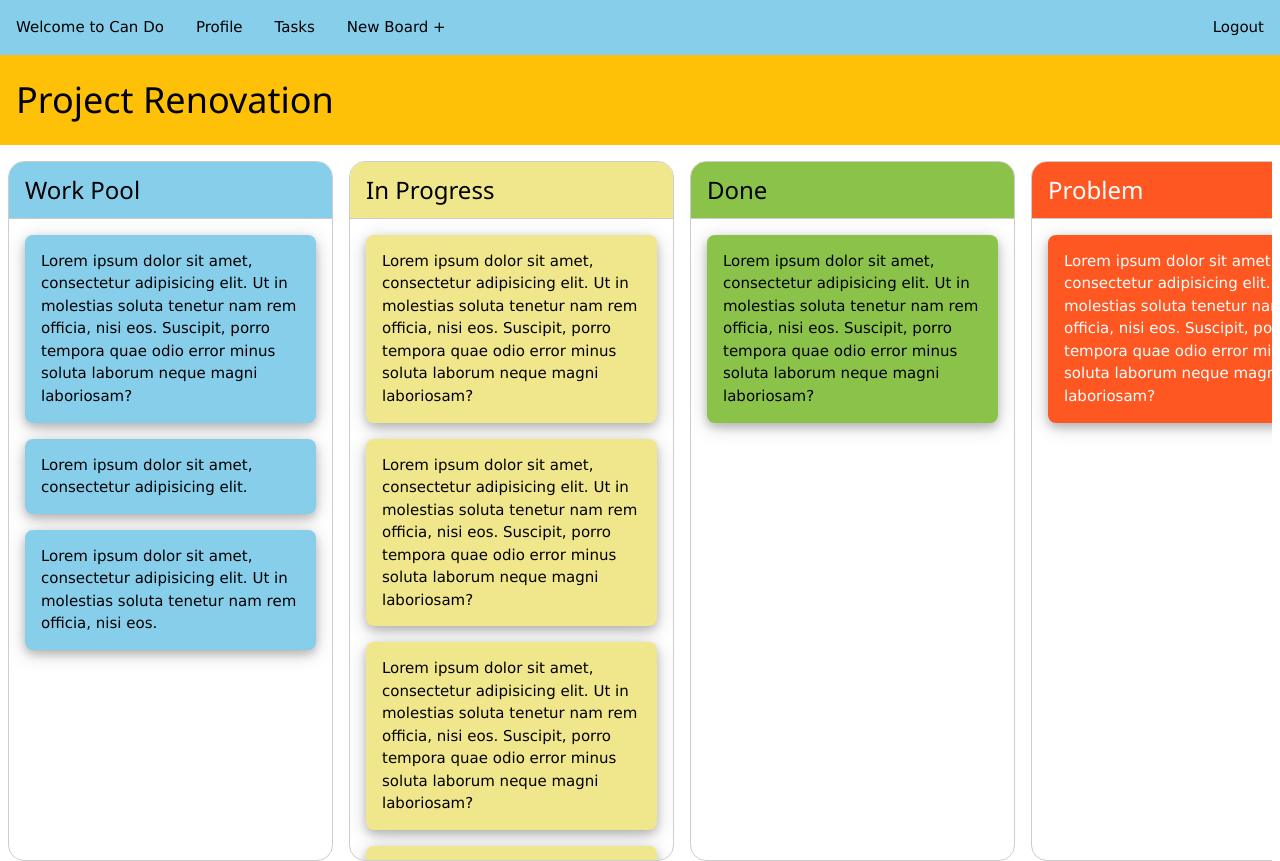
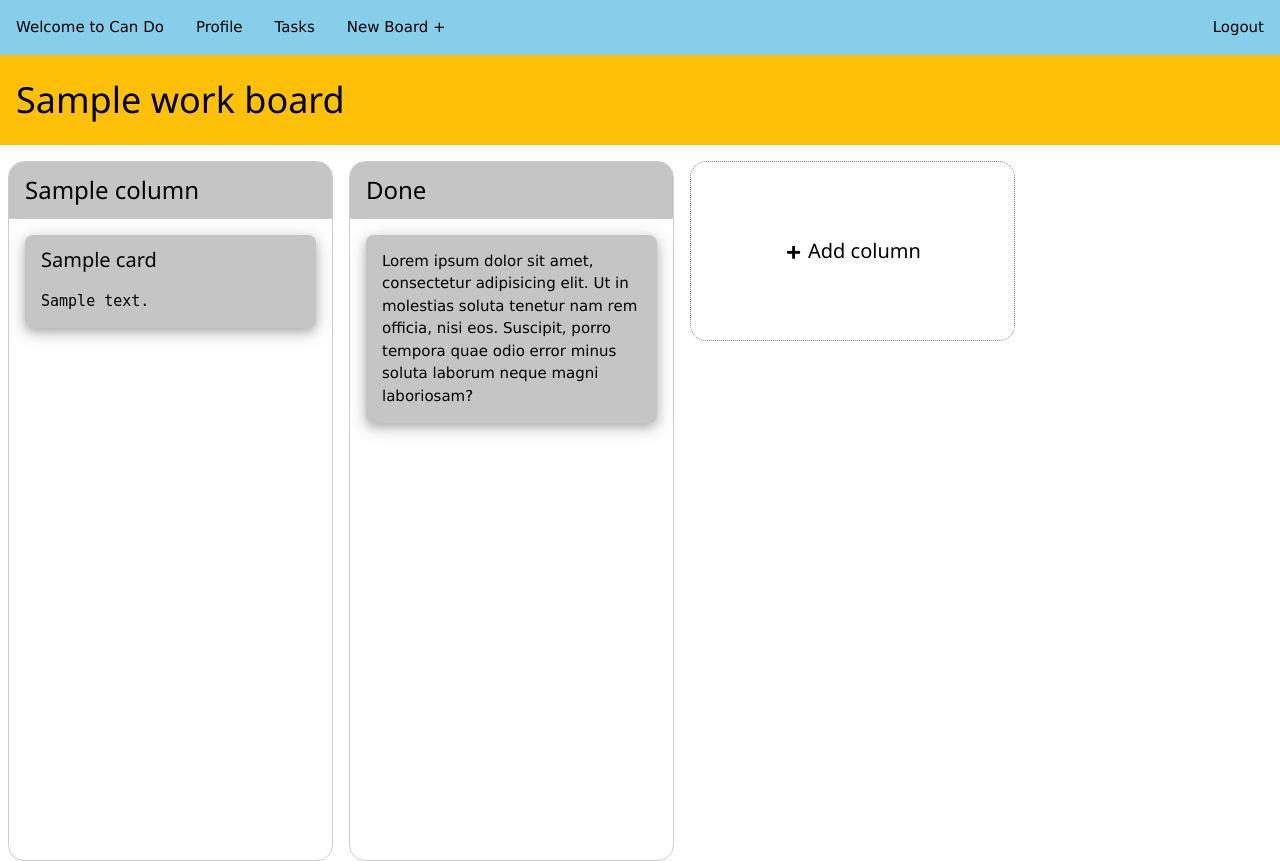
Before and after one commit to RZRalex/kanban-project, a Django app: template kanban_app/templates/home.html in a window 1280 px wide. Run offline with Django 3.2, Linux system fonts and the light colour scheme; the template is opened without the code that fills it: most values are stand-ins (such as "Sample title", 1, 10 or a date in 2020).

Commit message:
headway on generating content. need to improve column iteration

```diff
--- a/kanban_app/static/kanbanstyle.css
+++ b/kanban_app/static/kanbanstyle.css
@@ -29,6 +29,11 @@
     text-align: center;
 }
 
+.lite-gray .notes .w3-container, .lite-gray .w3-container{
+    background-color: #c5c5c5;
+}
+
+
 
 /* .image{
     width: 100%;
--- a/kanban_app/templates/home.html
+++ b/kanban_app/templates/home.html
@@ -12,7 +12,7 @@
     <script src="https://ajax.googleapis.com/ajax/libs/jquery/3.6.0/jquery.min.js"></script>
     <script src="../static/jquery-ui.js" defer></script>
     <script src="../static/kb.js" defer></script>
-    <title>Can Do</title>
+    <title>Can Do {{ work_board.title }}</title>
 </head>
 <body>
     <div class="w3-bar w3-light-blue">
@@ -23,13 +23,13 @@
         <a href="#" class="w3-bar-item w3-button w3-padding-16 w3-right">Logout</a>
     </div>
     <div class="w3-bar w3-amber w3-margin-bottom">
-        <h1 class="w3-bar-item">Project Renovation</h1>
+        <h1 class="w3-bar-item">{{ work_board.title }}</h1>
     </div>
 
     <div class="wrapper">
         <div class="w3-row" id="workspace">
 
-            <div class="w3-col tcol w3-border w3-round-xlarge">  <!-- w3-pale-blue  for bg-->
+            <!-- <div class="w3-col tcol w3-border w3-round-xlarge">
                 <div class="w3-container w3-border-bottom w3-light-blue">
                     <h3>Work Pool</h3>
                 </div>
@@ -38,56 +38,40 @@
                         <p>Lorem ipsum dolor sit amet, consectetur adipisicing elit. Ut in molestias soluta tenetur nam rem officia, nisi eos. Suscipit, porro tempora quae odio error minus soluta laborum neque magni laboriosam?</p>
                     </div>
                     <div class="w3-container w3-card-4 w3-margin w3-round-large w3-light-blue">
-                        <p>Lorem ipsum dolor sit amet, consectetur adipisicing elit.</p>
-                    </div>
-                    <div class="w3-container w3-card-4 w3-margin w3-round-large w3-light-blue">
                         <p>Lorem ipsum dolor sit amet, consectetur adipisicing elit. Ut in molestias soluta tenetur nam rem officia, nisi eos.</p>
                     </div>
                 </div>
-            </div>
-            <!-- css to reference child divs to certain color -->
-            <div class="w3-col tcol w3-border w3-round-xlarge">   <!-- w3-pale-yellow  for bg-->
-                <div class="w3-container  w3-border-bottom w3-khaki">
-                    <h3>In Progress</h3>
+            </div> -->
+
+            {% for columns in work_board.columns %}
+            <!-- NEEDS BETTER ITERATION.  'RelatedManager' object is not iterable -->
+            <div class="w3-col tcol w3-border w3-round-xlarge lite-gray">
+                <div class="w3-container w3-border-bottom">
+                    <h3>{{ columns.title }}</h3>
                 </div>
                 <div class="notes">
-                    <div class="w3-container w3-card-4 w3-margin w3-round-large w3-khaki">
-                        <p>Lorem ipsum dolor sit amet, consectetur adipisicing elit. Ut in molestias soluta tenetur nam rem officia, nisi eos. Suscipit, porro tempora quae odio error minus soluta laborum neque magni laboriosam?</p>
-                    </div>
-                    <div class="w3-container w3-card-4 w3-margin w3-round-large w3-khaki">
-                        <p>Lorem ipsum dolor sit amet, consectetur adipisicing elit. Ut in molestias soluta tenetur nam rem officia, nisi eos. Suscipit, porro tempora quae odio error minus soluta laborum neque magni laboriosam?</p>
-                    </div>
-                    <div class="w3-container w3-card-4 w3-margin w3-round-large w3-khaki">
-                        <p>Lorem ipsum dolor sit amet, consectetur adipisicing elit. Ut in molestias soluta tenetur nam rem officia, nisi eos. Suscipit, porro tempora quae odio error minus soluta laborum neque magni laboriosam?</p>
-                    </div>
-                    <div class="w3-container w3-card-4 w3-margin w3-round-large w3-khaki">
-                        <p>Lorem ipsum dolor sit amet, consectetur adipisicing elit. Ut in molestias soluta tenetur nam rem officia, nisi eos. Suscipit, porro tempora quae odio error minus soluta laborum neque magni laboriosam?</p>
-                    </div>
-                    <div class="w3-container w3-card-4 w3-margin w3-round-large w3-khaki">
+                    {% for cards in columns.cards %}
+                        <div class="w3-container w3-card-4 w3-margin w3-round-large">
+                            <h4>{{ cards.subject }}</h4>
+                            <p><pre>{{ cards.content }}</pre></p>
+                        </div>
+                    {% endfor %}
+                </div>
+            </div>
+            {% endfor %}
+
+            <!-- model column -->
+            <div class="w3-col tcol w3-border w3-round-xlarge lite-gray">
+                <div class="w3-container w3-border-bottom">
+                    <h3>Done</h3>
+                </div>
+                <div class="notes">
+                    <div class="w3-container w3-card-4 w3-margin w3-round-large">
                         <p>Lorem ipsum dolor sit amet, consectetur adipisicing elit. Ut in molestias soluta tenetur nam rem officia, nisi eos. Suscipit, porro tempora quae odio error minus soluta laborum neque magni laboriosam?</p>
                     </div>
                 </div>
             </div>
-            <div class="w3-col tcol w3-border w3-round-xlarge">
-                <div class="w3-container w3-border-bottom w3-light-green">
-                    <h3>Done</h3>
-                </div>
-                <div class="notes">
-                    <div class="w3-container w3-card-4 w3-margin w3-round-large w3-light-green">
-                        <p>Lorem ipsum dolor sit amet, consectetur adipisicing elit. Ut in molestias soluta tenetur nam rem officia, nisi eos. Suscipit, porro tempora quae odio error minus soluta laborum neque magni laboriosam?</p>
-                    </div>
-                </div>
-            </div>
-            <div class="w3-col tcol w3-border w3-round-xlarge">
-                <div class="w3-container w3-border-bottom w3-deep-orange">
-                    <h3>Problem</h3>
-                </div>
-                <div class="notes">
-                    <div class="w3-container w3-card-4 w3-margin w3-round-large w3-deep-orange">
-                        <p>Lorem ipsum dolor sit amet, consectetur adipisicing elit. Ut in molestias soluta tenetur nam rem officia, nisi eos. Suscipit, porro tempora quae odio error minus soluta laborum neque magni laboriosam?</p>
-                    </div>
-                </div>
-            </div>
+
 
             <!-- <div class="w3-col addcol w3-round-xlarge">
                 <a href=""><h4><i class="fas fa-plus fa-fw w3-medium"></i> Add column</h4></a>
--- a/kanban_app/templates/login.html
+++ b/kanban_app/templates/login.html
@@ -16,7 +16,7 @@
             <div class="w3-container">
                 <h2>Registration</h2>
             </div>
-            <form action="#" method="POST" class="w3-container">
+            <form action="/new_user" method="POST" class="w3-container">
                 {% csrf_token %}
                 <div class="w3-margin-bottom">
                     <label for="first">First Name</label>
--- a/kanban_app/urls.py
+++ b/kanban_app/urls.py
@@ -1,5 +1,9 @@
 from django.urls import path
 from . import views
 urlpatterns = [
-    path('', views.bouncer_login)
+    path('', views.landing),
+    path('info', views.signup),
+    path('new_user', views.register),
+    path('complete', views.home),
+    path('login', views.reenter)
 ]
```
Also changed, not shown: kanban_app/models.py (+17 -16 lines), kanban_app/views.py (+134 -2 lines).
